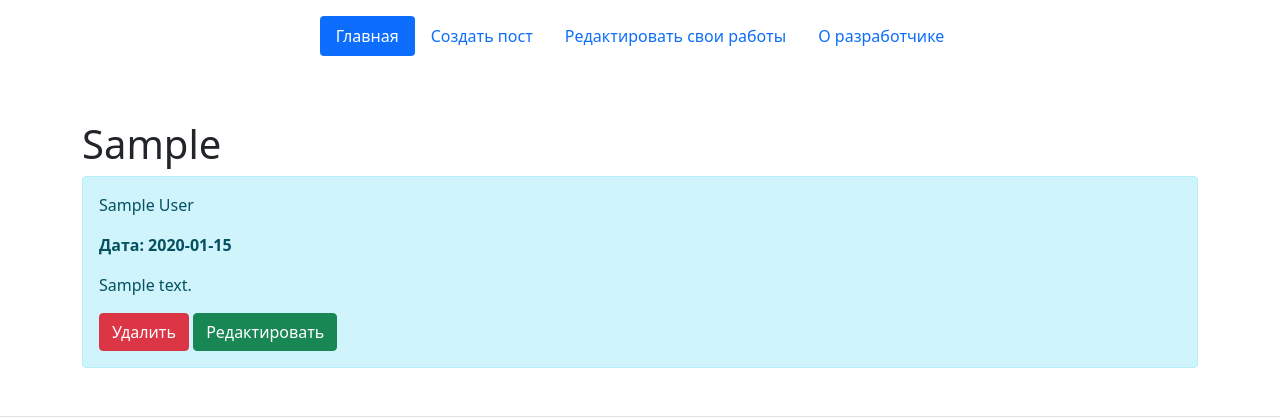
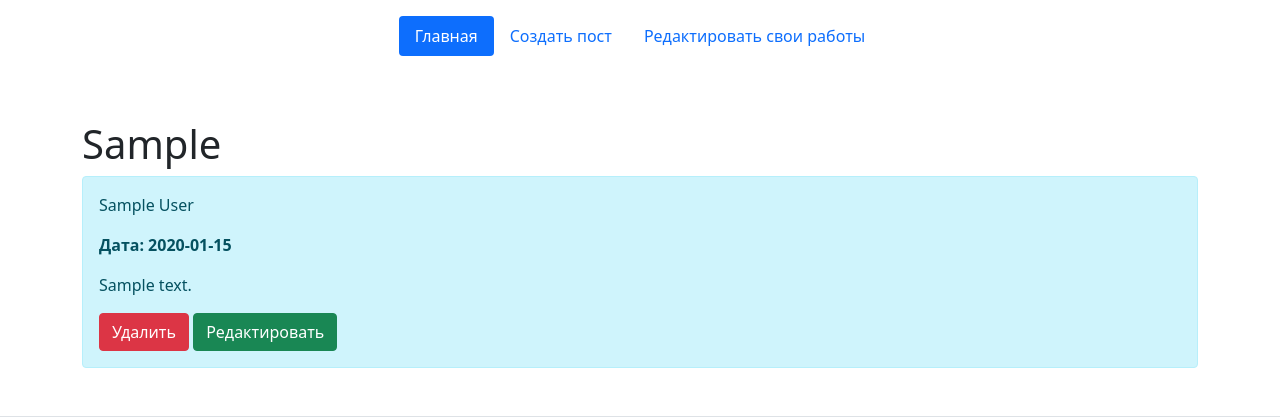
Before and after one commit to shlmvgleb/flaskApp, a Flask app: page /posts/1 in a window 1280 px wide. Shown: the top 420 px of the page. Run offline with Flask 2, Linux system fonts and the light colour scheme; tables that the repository leaves empty hold one stand-in row (values such as "Sample post").

Commit message:
Update post_detail.html

```diff
--- a/src/templates/post_detail.html
+++ b/src/templates/post_detail.html
@@ -9,7 +9,7 @@
         <li class="nav-item"><a href="/" class="nav-link active" aria-current="page">Главная</a></li>
         <li class="nav-item"><a href="/create-article" class="nav-link">Создать пост</a></li>
         <li class="nav-item"><a href="#" class="nav-link">Редактировать свои работы</a></li>
-        <li class="nav-item"><a href="#" class="nav-link">О разработчике</a></li>
+
       </ul>
     </header>
 <div class="container mt-5">
```
